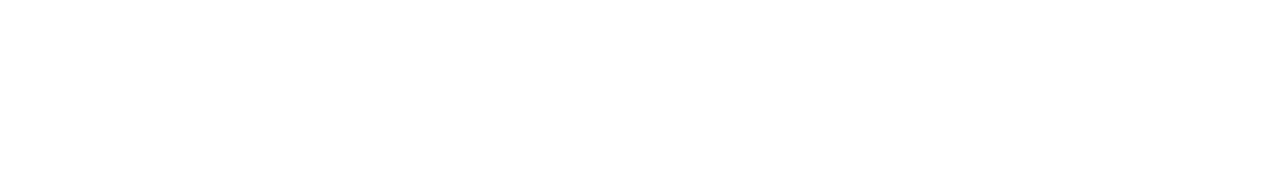
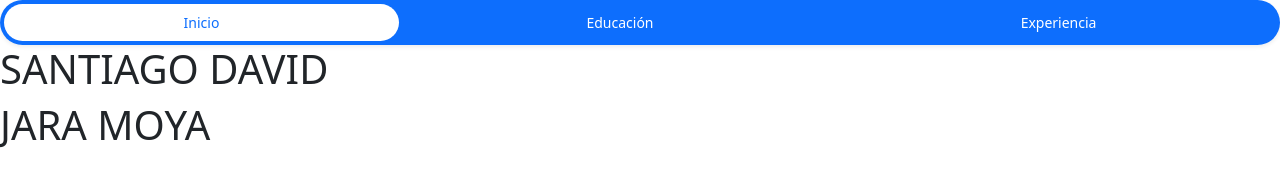
Before and after one commit to santiagojara/PracticaGit4A_JaraSantiago2324, a plain HTML site: page index.html in a window 1280 px wide. Drawn offline with nearby package versions, Linux system fonts and the light colour scheme.

Commit message:
Se agregó Bootstrap al proyecto, menú e información personal.

```diff
--- a/index.html
+++ b/index.html
@@ -1,8 +1,29 @@
-<html>
-  <head>
-
-  </head>
-  <body>
-
-  </body>
+<!DOCTYPE html>
+<html lang="en">
+<head>
+  <meta charset="UTF-8">
+  <meta name="viewport" content="width=device-width, initial-scale=1.0">
+  <title>Evaluación MyCS</title>
+  <link href="https://cdn.jsdelivr.net/npm/bootstrap@5.3.2/dist/css/bootstrap.min.css" rel="stylesheet" integrity="sha384-T3c6CoIi6uLrA9TneNEoa7RxnatzjcDSCmG1MXxSR1GAsXEV/Dwwykc2MPK8M2HN" crossorigin="anonymous">
+  <script src="https://cdn.jsdelivr.net/npm/bootstrap@5.3.2/dist/js/bootstrap.bundle.min.js" integrity="sha384-C6RzsynM9kWDrMNeT87bh95OGNyZPhcTNXj1NW7RuBCsyN/o0jlpcV8Qyq46cDfL" crossorigin="anonymous"></script>
+</head>
+<body>
+  <nav>
+    <ul class="nav nav-pills nav-fill gap-2 p-1 small bg-primary rounded-5 shadow-sm" id="pillNav2" role="tablist" style="--bs-nav-link-color: var(--bs-white); --bs-nav-pills-link-active-color: var(--bs-primary); --bs-nav-pills-link-active-bg: var(--bs-white);">
+      <li class="nav-item" role="presentation">
+        <button class="nav-link active rounded-5" id="home-tab2" data-bs-toggle="tab" type="button" role="tab" aria-selected="true">Inicio</button>
+      </li>
+      <li class="nav-item" role="presentation">
+        <button class="nav-link rounded-5" id="profile-tab2" data-bs-toggle="tab" type="button" role="tab" aria-selected="false">Educación</button>
+      </li>
+      <li class="nav-item" role="presentation">
+        <button class="nav-link rounded-5" id="contact-tab2" data-bs-toggle="tab" type="button" role="tab" aria-selected="false">Experiencia</button>
+      </li>
+    </ul>
+  </nav>
+  <section>
+    <h1>SANTIAGO DAVID</h1>
+    <h1>JARA MOYA</h1>
+  </section>
+</body>
 </html>
```
